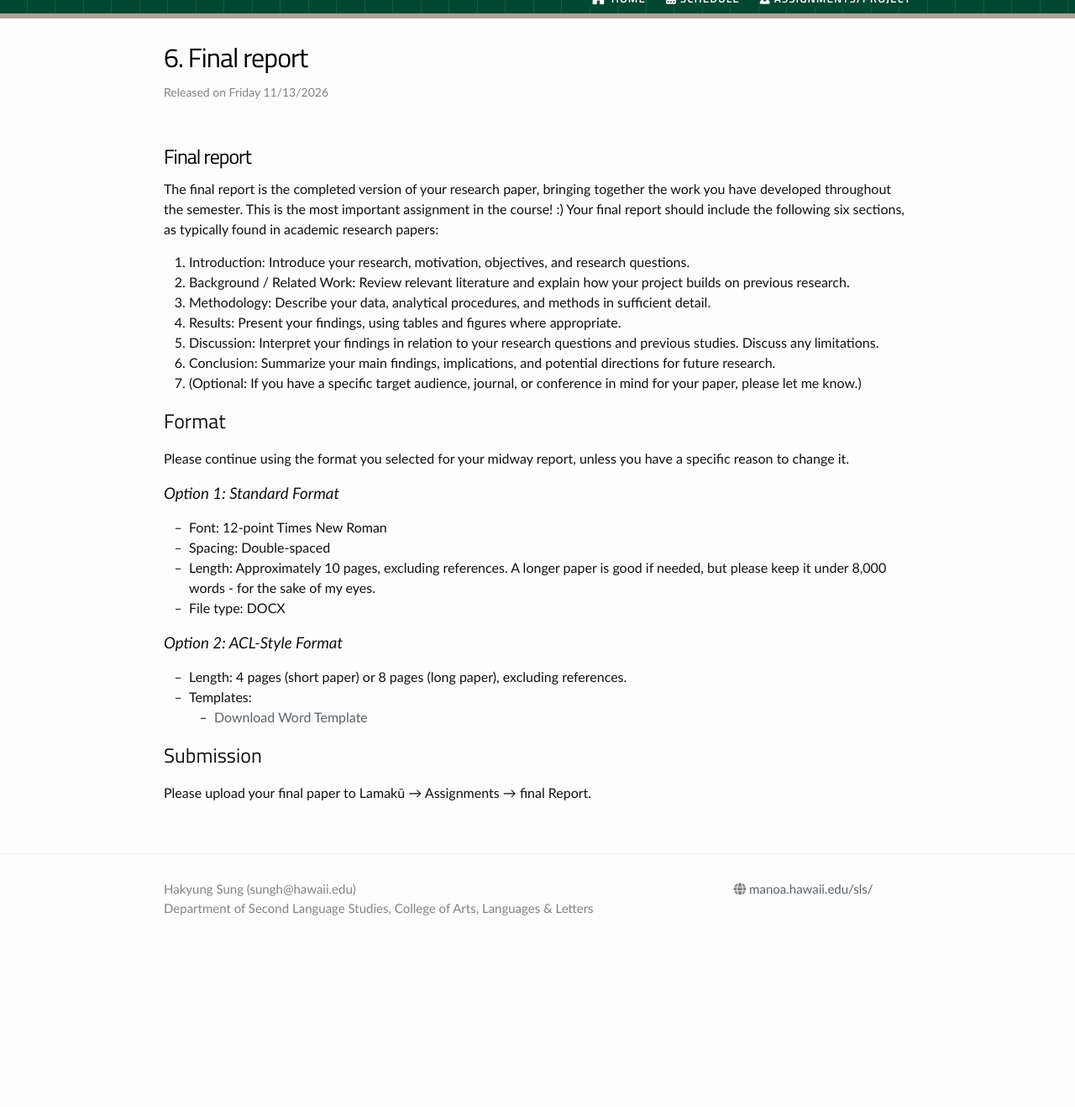
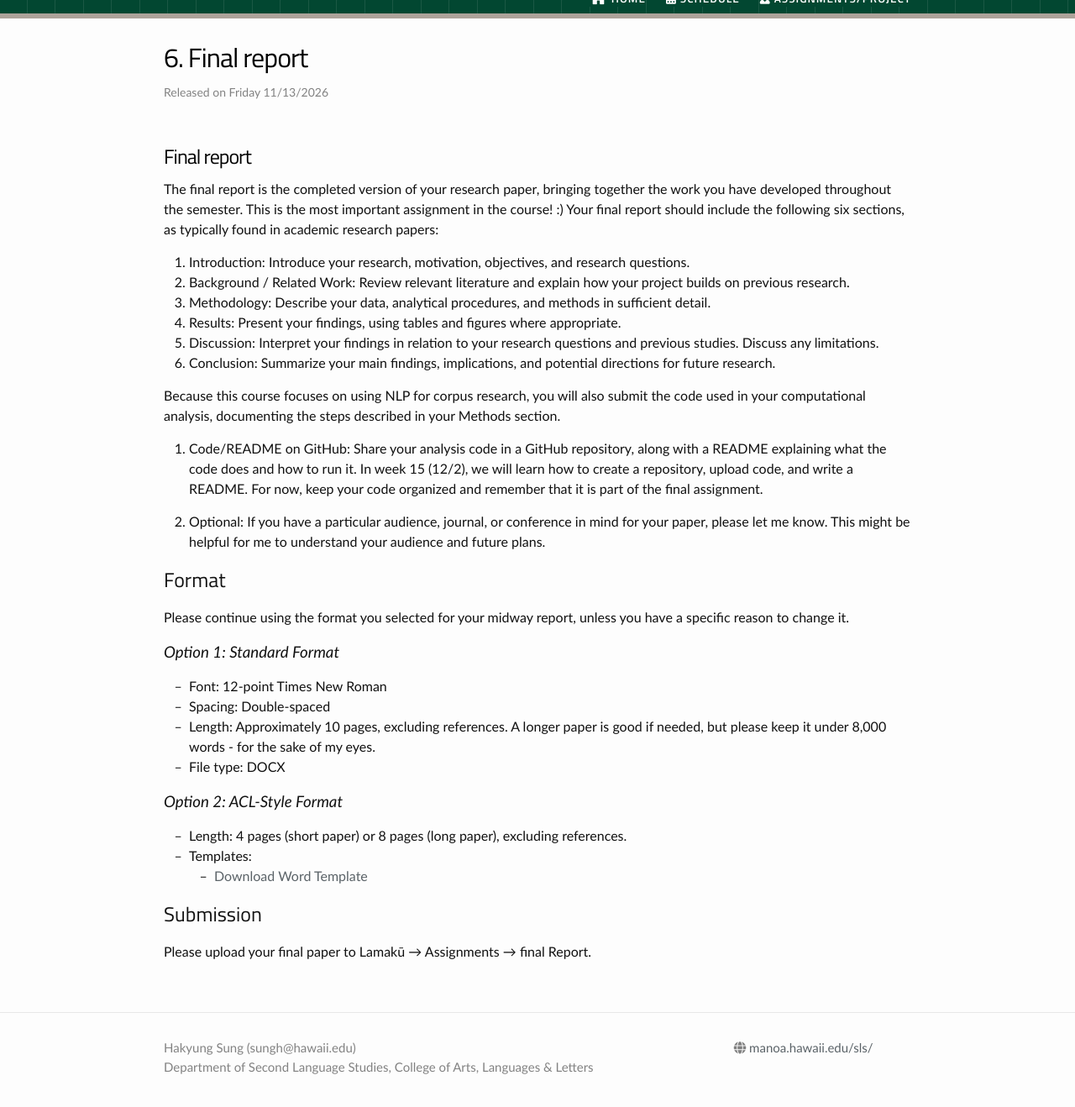
Before and after one commit to hksung/Fall26_SLS775, a Jekyll site: the page built from _assignments/6_final2.md, in a window 1280 px wide, cut to the strip 126-1467 px from the top of the page. Shown: the top 1318 px of the strip at 84% size. Built offline with Jekyll 4.4.1, drawn with Linux system fonts in a browser that asks for light colours; nearby versions of some CDN libraries; before the commit the page ends 1278 px from its top, so only the background shows below that.

Commit message:
tweak final guide

```diff
--- a/_assignments/6_final2.md
+++ b/_assignments/6_final2.md
@@ -19,7 +19,11 @@ Your final report should include the following six sections, as typically found
 4. Results: Present your findings, using tables and figures where appropriate.
 5. Discussion: Interpret your findings in relation to your research questions and previous studies. Discuss any limitations.
 6. Conclusion: Summarize your main findings, implications, and potential directions for future research.
-7. (Optional: If you have a specific target audience, journal, or conference in mind for your paper, please let me know.)
+
+Because this course focuses on using NLP for corpus research, you will also submit the code used in your computational analysis, documenting the steps described in your Methods section.
+7. Code/README on GitHub: Share your analysis code in a GitHub repository, along with a README explaining what the code does and how to run it. In week 15 (12/2), we will learn how to create a repository, upload code, and write a README. For now, keep your code organized and remember that it is part of the final assignment.
+
+8. Optional: If you have a particular audience, journal, or conference in mind for your paper, please let me know. This might be helpful for me to understand your audience and future plans.
 
 ## Format
 
```
Also changed, not shown: _events/midway.md (+1 -3 lines), 2 other files.
